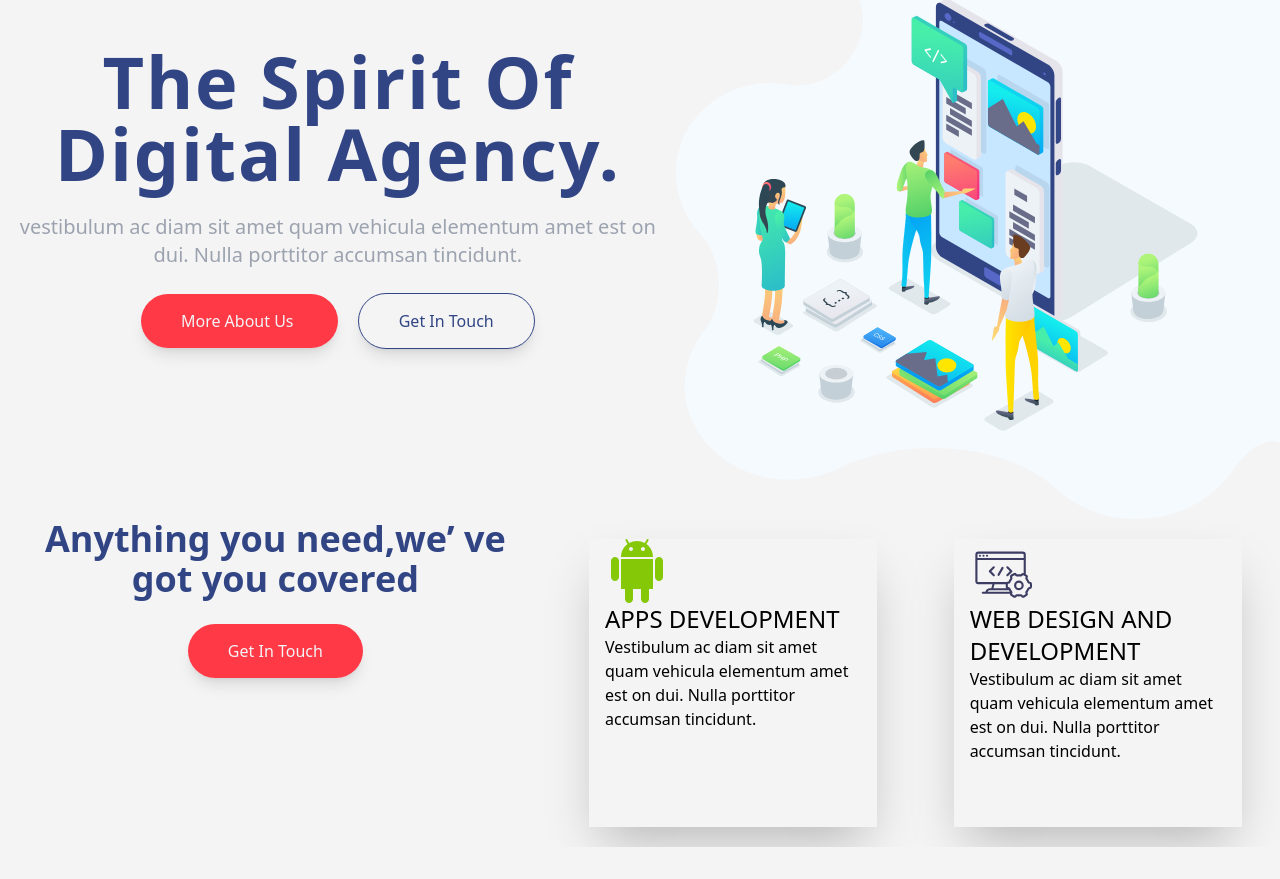
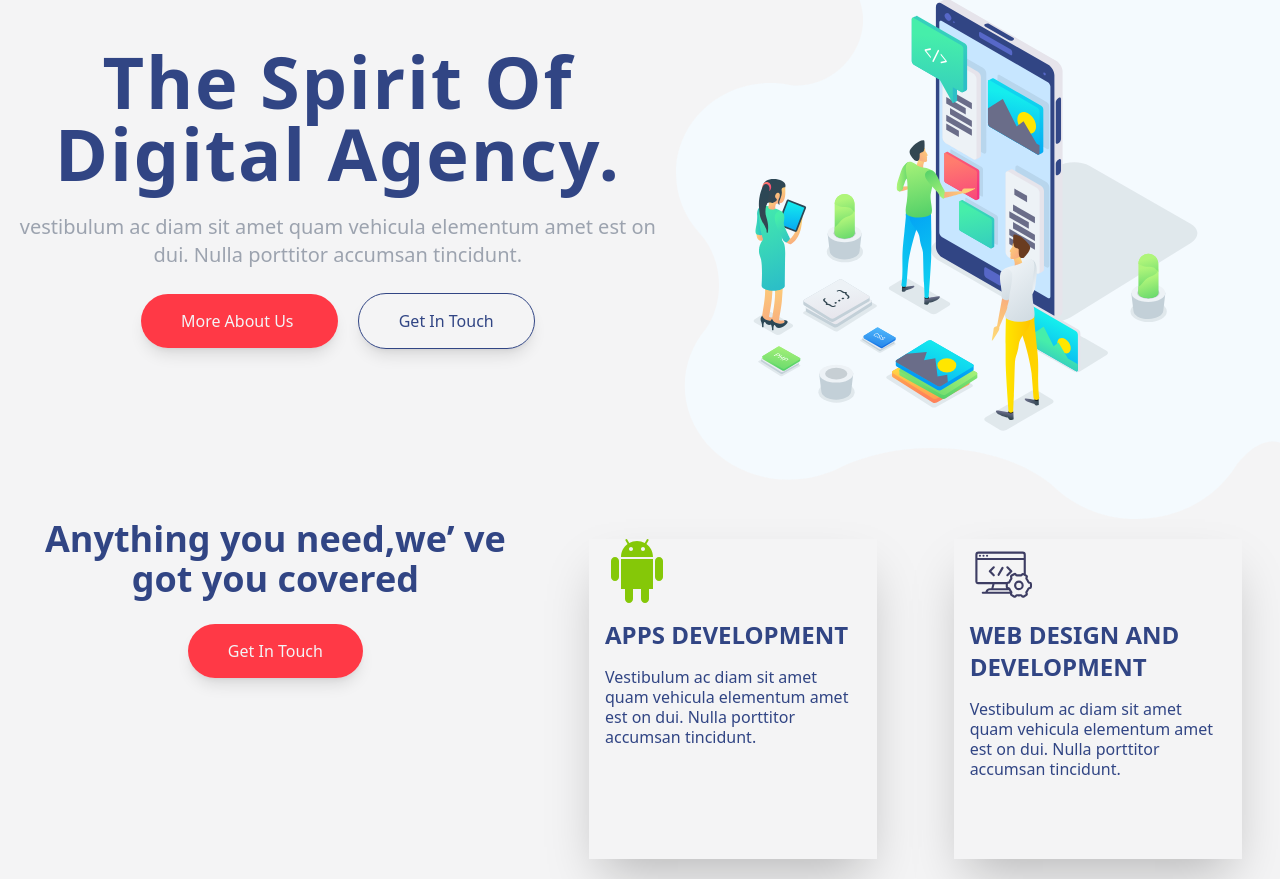
Before and after one commit to Mdkawsarislam2002/Doob-dev, a website: page public/index.html in a window 1280 px wide. Shown: the part 278-1157 px from the top of the page. Before the commit the page ends 1125 px from the top, so only its background shows below. Drawn offline with Linux system fonts and the light colour scheme.

Commit message:
style beic hro area

```diff
--- a/public/index.html
+++ b/public/index.html
@@ -98,7 +98,7 @@
               alt=""
             />
             <h3 class="about__heading">apps development</h3>
-            <p>
+            <p class="leading-5">
               Vestibulum ac diam sit amet quam vehicula elementum amet est on
               dui. Nulla porttitor accumsan tincidunt.
             </p>
@@ -110,7 +110,7 @@
               alt=""
             />
             <h3 class="about__heading">web design and development</h3>
-            <p>
+            <p class="leading-5">
               Vestibulum ac diam sit amet quam vehicula elementum amet est on
               dui. Nulla porttitor accumsan tincidunt.
             </p>
--- a/src/tailwind.css
+++ b/src/tailwind.css
@@ -18,7 +18,7 @@
 
 @layer components {
   .about__items {
-    @apply h-72 w-72  mx-auto my-5 px-4 shadow-2xl;
+    @apply h-80 w-72  mx-auto my-5 px-4 shadow-2xl text-secondColor;
   }
 }
 
@@ -30,6 +30,6 @@
 
 @layer components {
   .about__heading {
-    @apply uppercase text-2xl;
+    @apply uppercase text-2xl py-4 font-bold;
   }
 }
```
Also changed, not shown: public/style.css.
